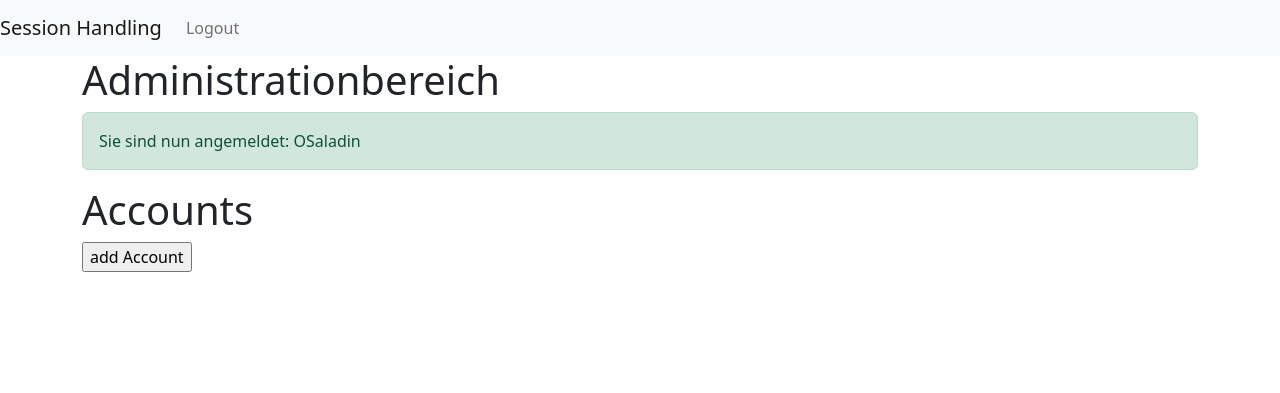
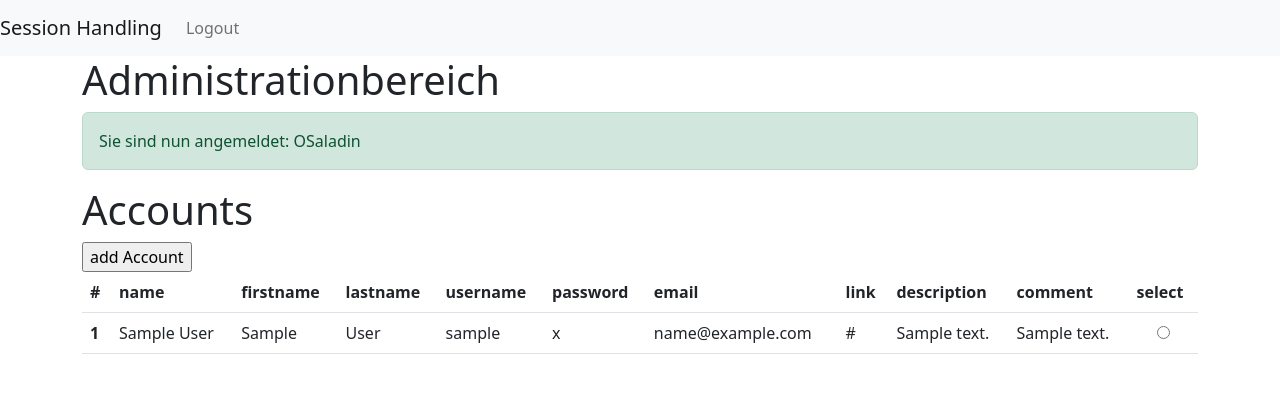
Before and after one commit to 54L4D1N/AccountManager, a PHP site: page /admin.php in a window 1280 px wide. Shown: the top 393 px of the page. Run offline with PHP 8.4, Linux system fonts and the light colour scheme; a user stored in the database is signed in; tables that the repository leaves empty hold one stand-in row (values such as "Sample post"); some libraries are stand-ins or nearby versions.

Commit message:
adminseite accounttabelle

```diff
--- a/addAccount.php
+++ b/addAccount.php
@@ -54,8 +54,6 @@ if ($_SERVER['REQUEST_METHOD'] == "POST") {
         $comment = trim($_POST['comment']);
     }
 
-    // TODO
-    // keine Fehler vorhanden
     if (empty($error)) {
         $query = "INSERT INTO account (name, firstname, lastname, username, password, email, link, description, comment, userid) VALUES(?, ?, ?, ?, ?, ?, ?, ?, ?, ?)";
         $stmt = $mysqli->prepare($query);
--- a/admin.php
+++ b/admin.php
@@ -1,8 +1,11 @@
 <?php
+
+include("./db_connector.inc.php");
 session_start();
 
 // variablen initialisieren
 $error = $message = '';
+$userid = $_SESSION['id'];
 
 if (!isset($_SESSION['loggedin']) or !$_SESSION['loggedin']) {
     // Session nicht OK,  Weiterleitung auf Anmeldung
@@ -11,7 +14,6 @@ if (!isset($_SESSION['loggedin']) or !$_SESSION['loggedin']) {
 } else {
     $message .= "Sie sind nun angemeldet: $_SESSION[username]";
 }
-
 
 
 ?>
@@ -26,7 +28,8 @@ if (!isset($_SESSION['loggedin']) or !$_SESSION['loggedin']) {
     <title>Administrationbereich</title>
 
     <!-- Bootstrap -->
-    <link href="https://cdn.jsdelivr.net/npm/bootstrap@5.2.1/dist/css/bootstrap.min.css" rel="stylesheet" integrity="sha384-iYQeCzEYFbKjA/T2uDLTpkwGzCiq6soy8tYaI1GyVh/UjpbCx/TYkiZhlZB6+fzT" crossorigin="anonymous">
+    <link href="https://cdn.jsdelivr.net/npm/bootstrap@5.2.1/dist/css/bootstrap.min.css" rel="stylesheet"
+          integrity="sha384-iYQeCzEYFbKjA/T2uDLTpkwGzCiq6soy8tYaI1GyVh/UjpbCx/TYkiZhlZB6+fzT" crossorigin="anonymous">
     <!-- Font Awesome -->
     <script src="https://kit.fontawesome.com/aa92474866.js" crossorigin="anonymous"></script>
 </head>
@@ -34,17 +37,17 @@ if (!isset($_SESSION['loggedin']) or !$_SESSION['loggedin']) {
 <body>
 <nav class="navbar navbar-expand-lg navbar-light bg-light">
     <a class="navbar-brand" href="register.php">Session Handling</a>
-        <button class="navbar-toggler" type="button" data-toggle="collapse" data-target="#navbarSupportedContent" aria-controls="navbarSupportedContent" aria-expanded="false" aria-label="Toggle navigation">
+    <button class="navbar-toggler" type="button" data-toggle="collapse" data-target="#navbarSupportedContent"
+            aria-controls="navbarSupportedContent" aria-expanded="false" aria-label="Toggle navigation">
         <span class="navbar-toggler-icon"></span>
     </button>
 
     <div class="collapse navbar-collapse" id="navbarSupportedContent">
         <ul class="navbar-nav mr-auto">
             <?php
-                if(isset($_SESSION['loggedin']) and $_SESSION['loggedin']) {
+            if (isset($_SESSION['loggedin']) and $_SESSION['loggedin']) {
                 echo '<li class="nav-item"><a class="nav-link" href="logout.php">Logout</a></li>';
-                }
-                else {
+            } else {
                 echo '<li class="nav-item"><a class="nav-link" href="register.php">Registrierung</a></li>';
                 echo '<li class="nav-item"><a class="nav-link" href="login.php">Login</a></li>';
             }
@@ -66,8 +69,67 @@ if (!isset($_SESSION['loggedin']) or !$_SESSION['loggedin']) {
 <div class="container">
     <h1>Accounts</h1>
     <input type="button" onclick="location.pathname='accountManager/addAccount.php'" value="add Account"/>
+    <?php
+    $query = "SELECT * FROM account WHERE userid = ?";
+    $stmt = $mysqli->prepare($query);
+    $stmt->bind_param("i", $userid);
+    $stmt->execute();
+    $result = $stmt->get_result();
+
+    echo "<table class='table'>
+    <thead>
+        <tr>
+            <th scope='col'>#</th>
+            <th scope='col'>name</th>
+            <th scope='col'>firstname</th>
+            <th scope='col'>lastname</th>
+            <th scope='col'>username</th>
+            <th scope='col'>password</th>
+            <th scope='col'>email</th>
+            <th scope='col'>link</th>
+            <th scope='col'>description</th>
+            <th scope='col'>comment</th>
+            <th scope='col'>select</th>
+        </tr>
+    </thead>";
+
+    echo "<tbody>";
+    while ($row = $result->fetch_assoc()) {
+        echo "
+        <tr>
+            <th scope='row'>1</th>
+            <td>" . $row['name'] . "</td>
+            <td>" . $row['firstname'] . "</td>
+            <td>" . $row['lastname'] . "</td>
+            <td>" . $row['username'] . "</td>
+            <td>" . $row['password'] . "</td>
+            <td>" . $row['email'] . "</td>
+            <td>" . $row['link'] . "</td>
+            <td>" . $row['description'] . "</td>
+            <td>" . $row['comment'] . "</td>
+            <td align='center'><input type='radio' name='select' value=".$_SESSION['id']."></td>
+        </tr>";
+
+//        echo "<tr>";
+//        echo "<td>" . $row['name'] . "</td>";
+//        echo "<td>" . $row['firstname'] . "</td>";
+//        echo "<td>" . $row['lastname'] . "</td>";
+//        echo "<td>" . $row['username'] . "</td>";
+//        echo "<td>" . $row['password'] . "</td>";
+//        echo "<td>" . $row['email'] . "</td>";
+//        echo "<td>" . $row['link'] . "</td>";
+//        echo "<td>" . $row['description'] . "</td>";
+//        echo "<td>" . $row['comment'] . "</td>";
+//        echo "</tr>";
+    }
+    echo "</tbody>";
+    echo "</table>";
+
+    ?>
 </div>
-    <script src="https://cdn.jsdelivr.net/npm/bootstrap@5.2.1/dist/js/bootstrap.bundle.min.js" integrity="sha384-u1OknCvxWvY5kfmNBILK2hRnQC3Pr17a+RTT6rIHI7NnikvbZlHgTPOOmMi466C8" crossorigin="anonymous"></script>
+<script src="https://cdn.jsdelivr.net/npm/bootstrap@5.2.1/dist/js/bootstrap.bundle.min.js"
+        integrity="sha384-u1OknCvxWvY5kfmNBILK2hRnQC3Pr17a+RTT6rIHI7NnikvbZlHgTPOOmMi466C8"
+        crossorigin="anonymous"></script>
 </body>
 </body>
 
```
Lines whose indentation alone changed are shown as unchanged.
